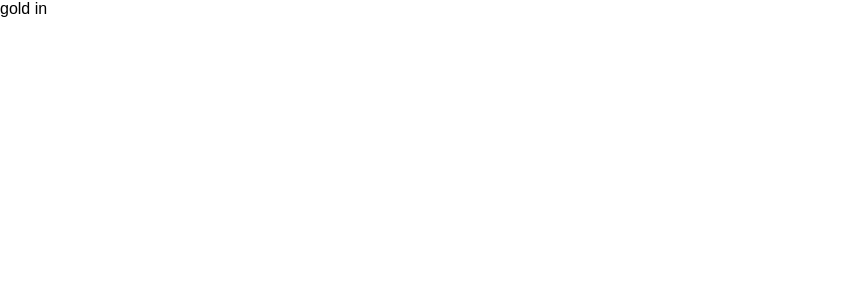
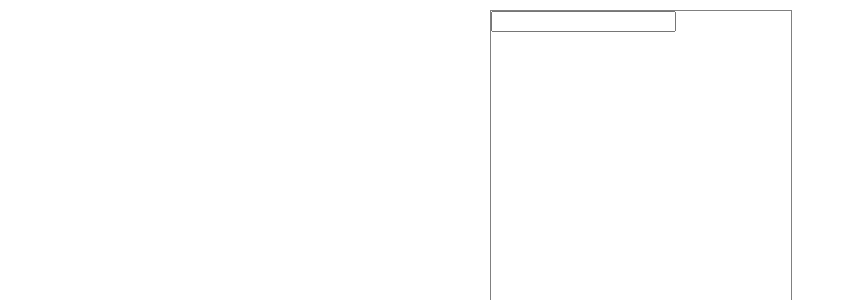
Before and after one commit to chenyi-sun/react-learn, a React (Create React App) app in the folder learn2/my-app/: page / in a window 1280 px wide. Shown: the top 300 px of the page, without its empty margins (0-855 px from the left). Built offline with nearby package versions, Linux system fonts and the light colour scheme.

Commit message:
improve index

```diff
--- a/learn2/my-app/src/index.css
+++ b/learn2/my-app/src/index.css
@@ -3,3 +3,21 @@ body {
   padding: 0;
   font-family: sans-serif;
 }
+.search-box{
+  width: 300px;
+  min-height: 500px;
+  background: white;
+  border: 1px solid grey;
+  display: inline-block;
+  margin: 0 auto;
+  position: relative;
+  left: 50%;
+  margin-left: -150px;
+  top: 10px;
+}
+/*.search-head{
+  width: 80%;
+  border: 1px solid grey;
+  margin: 0 auto;
+  margin-top: 5px;
+}*/
--- a/learn2/my-app/src/index.js
+++ b/learn2/my-app/src/index.js
@@ -1,209 +1,38 @@
 import React from 'react';
 import ReactDOM from 'react-dom';
 import './index.css';
-// import App from './App';
-// import registerServiceWorker from './registerServiceWorker';
 
-/*function Formated(props){
-    return (
-    <div>
-        <p>it is {props.data.toLocaleTimeString()}</p>
-        <p>{props.name}</p>
-    </div>
-    )
+var date = [
+  {category: "Sporting Goods", price: "$49.99", stocked: true, name: "Football"},
+  {category: "Sporting Goods", price: "$9.99", stocked: true, name: "Baseball"},
+  {category: "Sporting Goods", price: "$29.99", stocked: false, name: "Basketball"},
+  {category: "Electronics", price: "$99.99", stocked: true, name: "iPod Touch"},
+  {category: "Electronics", price: "$399.99", stocked: false, name: "iPhone 5"},
+  {category: "Electronics", price: "$199.99", stocked: true, name: "Nexus 7"}
+];
+class SearchDom extends React.Component {
+    render(){
+        return (
+        <div>
+            <input  className="search-head"/>
+        </div>
+        );
+    }
 }
 
-class Clock extends React.Component {
-    constructor(props){
-        super(props);
-        this.state = {
-            date: new Date(),
-            nowNumber: true,
-            dom: (<div>sss</div>),
-            value: '',
-        }
-        this.handleSubmit = this.handleSubmit.bind(this);
-        this.handleChange = this.handleChange.bind(this);
-    }
-    componentDidMount(){
-        this.timerDI = setInterval(
-            ()=> this.tick(),
-            1000
-        );
-    }
-    componentWillUnmount(){
-        clearInterval(this.timerDI);
-    }
-    tick() {
-        this.setState({
-            date: new Date()
-        });
-    }
-    activeLaser = () => {
-        const numbers = ["测试1","测试2"];
-        const listItems = numbers.map((number) =>
-            (<li>{number}</li>)
-        );
-        this.setState(prevState => ({
-            nowNumber: !prevState.nowNumber,
-            dom: listItems[0]
-        }));
-    }
-    handleSubmit(event){
-        event.preventDefault();
-        const als = ['dkjs', 'jdhsj'];
-    }
-    handleChange(event){
-        var initValue = event.target.value;
-        var showValue = null;
-        if(initValue>=0){
-            showValue = initValue;
-        }
-        else{
-            showValue = 0;
-        }
-        this.setState({
-            value: showValue
-        });
-    }
-    render() {
-        const lilist = ["测试","测试2"];
-        const listItems = lilist.map((number,i) =>
-            <li key={i}>{number}</li>
-        );
+class InitDom extends React.Component {
+    render(){
         return (
-            <div>
-                <h1>
-                    it is {this.state.date.toLocaleTimeString()}
-                    <a onClick={this.activeLaser}>center</a>
-                    <br/>
-                    {listItems}
-                    <form onSubmit = {this.handleSubmit}>
-                        <input type="text" value={this.state.value} onChange={this.handleChange}/>
-                        <input value="Submit" type="submit"/>
-                    </form>
-                </h1>
-            </div>
-        )
-    }
-}*/
-
-/*
-class SmallDom extends React.Component {
-    constructor(props){
-        super(props);
-        this.state = {
-            value: this.props.names,
-            input: '',
-        }
-        this.i = 0;
-        this.changeInput = this.changeInput.bind(this);
-    }
-    componentDidMount(){
-       var setIn = setInterval(()=>{
-            if(this.i > 5){
-                clearInterval(setIn);
-                return false;
-            }
-            this.setState({
-                value: this.state.value + 1
-            });
-            // console.log(this.i);
-            this.i = this.i + 1;
-        },100);
-    }
-    changeInput(e){
-        this.setState({
-            input: e.target.value,
-        });
-    }
-    componentWillUnmount(){
-        // console.log("===================");
-    }
-    context(i){
-        console.log(i);
-    }
-    render(){
-        var self = this;
-        function ses(i){
-            console.log(i);
-        }
-        var list = [9,22,3,6];
-        var listDoms = list.map((item, i)=>{
-            return (<div key={i} onClick={ses(i)}>{item}</div>)
-        });
-        return (
-            <div>
-                <p>{this.state.value}</p>
-                {listDoms}
-                <input value={this.state.input} onChange={this.changeInput}/>
+            <div className="search-box">
+                <SearchDom></SearchDom>
             </div>
         );
     }
 }
 
 
-class Doms extends React.Component {
-    constructor(props){
-        super(props);
-        this.state = {
-            name: "sho",
-            sj: "jks",
-            time: '2018-04-02'
-        }
-        this.sj = "dss";
-        this.setName = this.setName.bind(this);
-    }
 
-    setName(e){
-        e.stopPropagation();
-        var names = this.state.name==="sho"?"news":"sho";
-        this.setState({
-            name: names,
-            time: '2018-04-03'
-        });
-    }
-    render(){
-        return (
-            <div>
-                <div>{this.state.name}</div>
-                <div>{this.state.sj}</div>
-                <div>{this.sj}</div>
-                <a href="#" onClick={this.setName}>ssss</a>
-                <SmallDom names={this.state.time}/>
-            </div>
-        )
-    }
-}*/
-
-class DomNews extends React.Component {
-    render(){
-        var ins = this.props.in;
-        if(ins){
-            return (<div>test</div>);
-        }
-        else{
-            return (<div>gold in</div>)
-        }
-    }
-}
-
-// function DomNews(props){
-//     const ins = props.in;
-//     if(ins){
-//         return (<div>test</div>);
-//     }
-//     else{
-//         return (<div>gold in</div>);
-//     }
-
-// }
 ReactDOM.render(
-    (
-    <div>
-        <DomNews in = ""/>
-        {/*<Clock  />*/}
-    </div>
-    ),
+  <InitDom/>,
     document.getElementById('root')
 );
```
